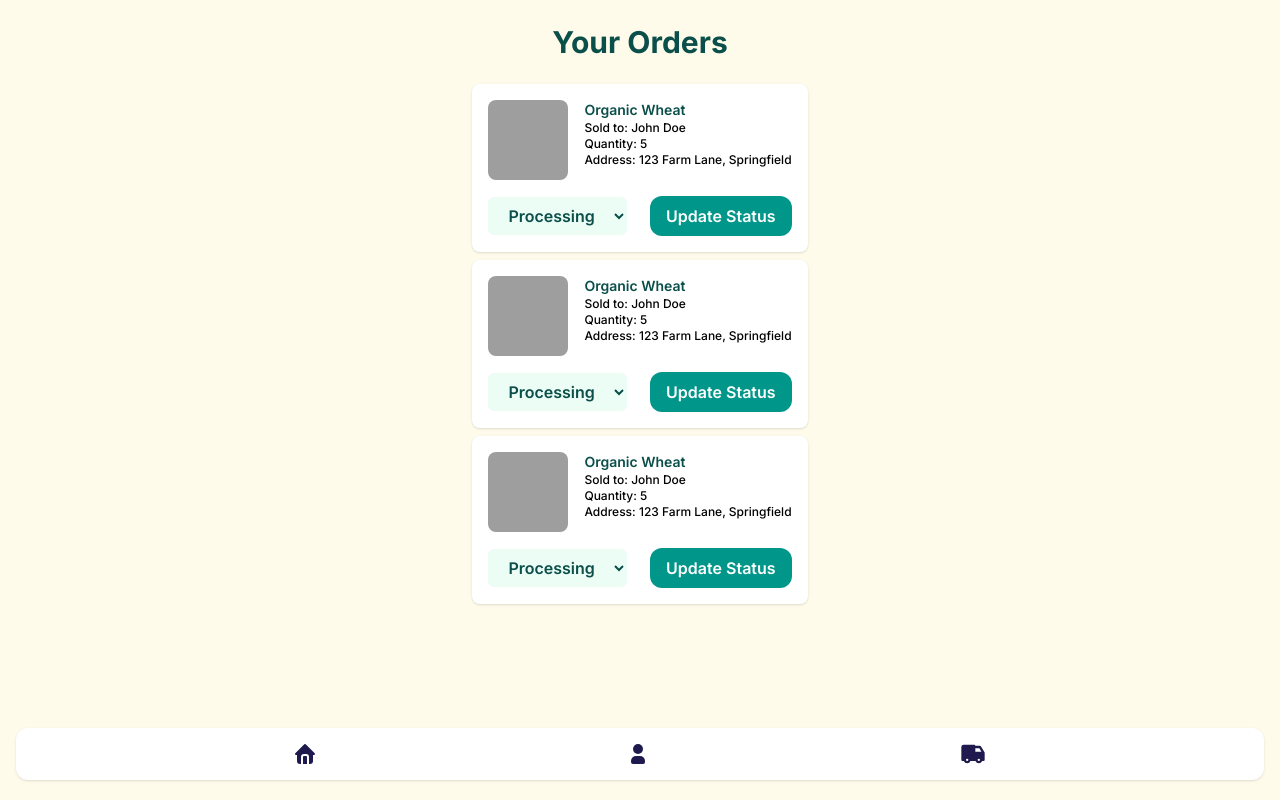
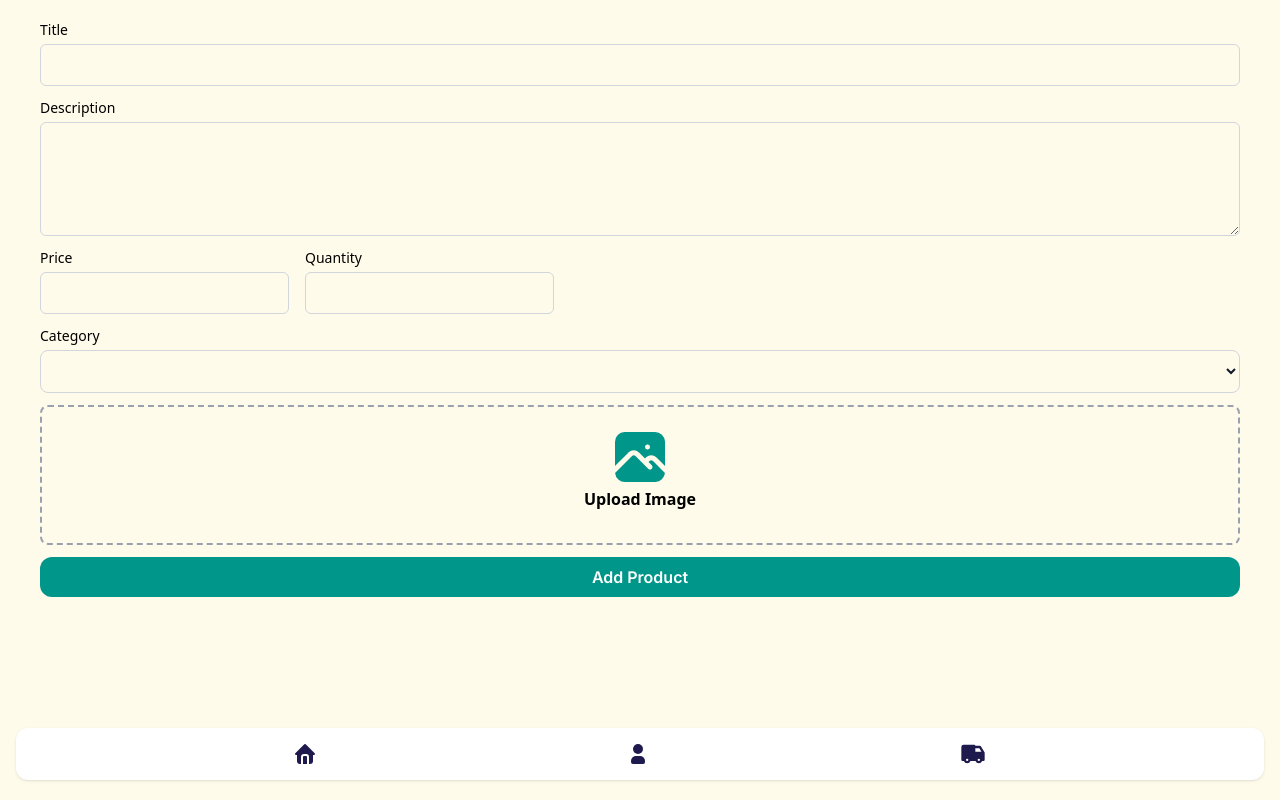
Before and after one commit to MOHDNEHALKHAN/Kissankart, a React (Vite) app: page / in a window 1280 px wide. Built offline with nearby package versions, Linux system fonts and the light colour scheme; grey boxes are pictures that could not be loaded; a web font is replaced by a local one.

Commit message:
coded the Add Product page requirements

```diff
--- a/src/App.jsx
+++ b/src/App.jsx
@@ -1,9 +1,9 @@
 import React from 'react'
-import Dashboard from './pages/seller/OrderDashboard'
+import AddProduct from './pages/seller/AddProduct'
 
 function App() {
   return (
-    <Dashboard />
+    <AddProduct />
   )
 }
 
--- a/src/pages/seller/AddProduct.jsx
+++ b/src/pages/seller/AddProduct.jsx
@@ -1,9 +1,151 @@
-import React from 'react'
+import { useState } from "react";
+import { Button, SellerFooter } from "../../components/index";
 
 function AddProduct() {
+  const [images, setImages] = useState([]);
+
+  const handleImageChange = (e) => {
+    const files = Array.from(e.target.files);
+    setImages(files);
+  };
+
+  const handleRemoveImage = (indexToRemove) => {
+    setImages((prevImages) =>
+      prevImages.filter((_, index) => index !== indexToRemove)
+    );
+  };
+
   return (
-    <div>AddProduct</div>
-  )
+    <div className="flex flex-col  h-screen bg-amber-50">
+      <form className="my-5 w-full px-10 flex flex-col gap-3">
+        <div className="">
+          <label className="block text-sm font-medium text-black mb-1 ">
+            Title
+          </label>
+          <input
+            type="text"
+            className="mt-1 block w-full border border-gray-300 rounded-md p-2"
+          />
+        </div>
+        <div className="">
+          <label className="block text-sm font-medium text-black mb-1">
+            Description
+          </label>
+          <textarea
+            className="mt-1 block w-full border border-gray-300 rounded-md p-2"
+            rows="4"
+          ></textarea>
+        </div>
+        <div className="flex flex-row gap-4">
+          <div className="">
+            <label className="block text-sm font-medium text-black mb-1">
+              Price
+            </label>
+            <input
+              type="number"
+              className="mt-1 block w-full border border-gray-300 rounded-md p-2"
+            />
+          </div>
+          <div className="">
+            <label className="block text-sm font-medium text-black mb-1">
+              Quantity
+            </label>
+            <input
+              type="number"
+              className="mt-1 block w-full border border-gray-300 rounded-md p-2"
+            />
+          </div>
+        </div>
+        <div className="">
+          <label className="block text-sm font-medium text-black mb-1">
+            Category
+          </label>
+          <select
+            id="countries"
+            className="border border-gray-300 text-gray-900 text-sm rounded-lg focus:ring-teal-600 focus:border-teal-600 block w-full p-2.5"
+          >
+            <option value="selected"></option>
+            <option value="US">United States</option>
+            <option value="CA">Canada</option>
+            <option value="FR">France</option>
+            <option value="DE">Germany</option>
+          </select>
+        </div>
+
+        <div className="flex items-center justify-center w-full ">
+          <label className="flex flex-col items-center justify-center  h-35 w-full border-2 border-gray-400 border-dashed rounded-lg cursor-pointer  ">
+            {images.length === 0 ? (
+              <div className="flex flex-col items-center justify-center pt-5 pb-6">
+                <svg
+                  xmlns="http://www.w3.org/2000/svg"
+                  width="60"
+                  height="60"
+                  viewBox="0 0 24 24"
+                  fill="currentColor"
+                  className="icon icon-tabler icons-tabler-filled icon-tabler-photo fill-teal-600"
+                >
+                  <path stroke="none" d="M0 0h24v24H0z" fill="none" />
+                  <path d="M8.813 11.612c.457 -.38 .918 -.38 1.386 .011l.108 .098l4.986 4.986l.094 .083a1 1 0 0 0 1.403 -1.403l-.083 -.094l-1.292 -1.293l.292 -.293l.106 -.095c.457 -.38 .918 -.38 1.386 .011l.108 .098l4.674 4.675a4 4 0 0 1 -3.775 3.599l-.206 .005h-12a4 4 0 0 1 -3.98 -3.603l6.687 -6.69l.106 -.095zm9.187 -9.612a4 4 0 0 1 3.995 3.8l.005 .2v9.585l-3.293 -3.292l-.15 -.137c-1.256 -1.095 -2.85 -1.097 -4.096 -.017l-.154 .14l-.307 .306l-2.293 -2.292l-.15 -.137c-1.256 -1.095 -2.85 -1.097 -4.096 -.017l-.154 .14l-5.307 5.306v-9.585a4 4 0 0 1 3.8 -3.995l.2 -.005h12zm-2.99 5l-.127 .007a1 1 0 0 0 0 1.986l.117 .007l.127 -.007a1 1 0 0 0 0 -1.986l-.117 -.007z" />
+                </svg>
+                <p className="mb-2 text-md font-semibold text-black ">
+                  Upload Image
+                </p>
+              </div>
+            ) : (
+              <div className="flex flex-wrap h-35 gap-2 p-2 w-full justify-start">
+                {images.map((img, index) => (
+                  <div key={index} className="relative inline-block h-15 w-15">
+                    <img
+                      src={URL.createObjectURL(img)}
+                      alt={`preview-${index}`}
+                      className="h-15 w-15 object-cover rounded border"
+                    />
+                    <button
+                      type="button"
+                      onClick={(e) => {
+                        e.stopPropagation();
+                        handleRemoveImage(index);
+                      }}
+                      className="absolute top-0 right-0  rounded-full p-1"
+                      style={{ transform: "translate(30%, -30%)" }}
+                      aria-label="Remove image"
+                    >
+                      <svg
+                        xmlns="http://www.w3.org/2000/svg"
+                        width="20"
+                        height="20"
+                        viewBox="0 0 24 24"
+                        fill="currentColor"
+                        className="icon icon-tabler icons-tabler-filled icon-tabler-xbox-x fill-gray-400 hover:fill-gray-500"
+                      >
+                        <path stroke="none" d="M0 0h24v24H0z" fill="none" />
+                        <path d="M12 2c5.523 0 10 4.477 10 10s-4.477 10 -10 10s-10 -4.477 -10 -10s4.477 -10 10 -10m3.6 5.2a1 1 0 0 0 -1.4 .2l-2.2 2.933l-2.2 -2.933a1 1 0 1 0 -1.6 1.2l2.55 3.4l-2.55 3.4a1 1 0 1 0 1.6 1.2l2.2 -2.933l2.2 2.933a1 1 0 0 0 1.6 -1.2l-2.55 -3.4l2.55 -3.4a1 1 0 0 0 -.2 -1.4" />
+                      </svg>
+                    </button>
+                  </div>
+                ))}
+              </div>
+            )}
+            <input
+              type="file"
+              className="hidden"
+              multiple
+              onChange={handleImageChange}
+            />
+          </label>
+        </div>
+        <Button
+          type="submit"
+          className="bg-teal-600 text-white py-2 px-4 rounded-sm items-center justify-center"
+        >
+          Add Product
+        </Button>
+      </form>
+      <div className="w-full fixed  bottom-0 z-50">
+        <SellerFooter />
+      </div>
+    </div>
+  );
 }
 
-export default AddProduct
+export default AddProduct;
```
